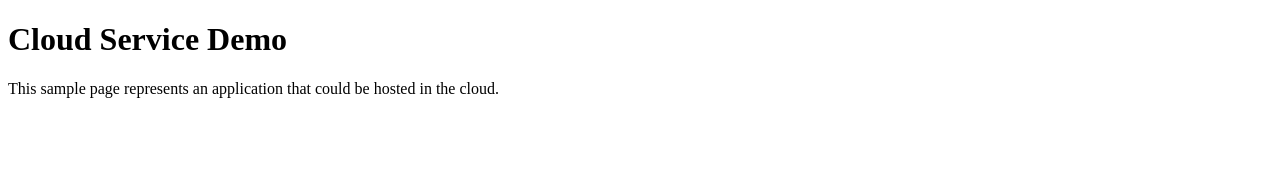
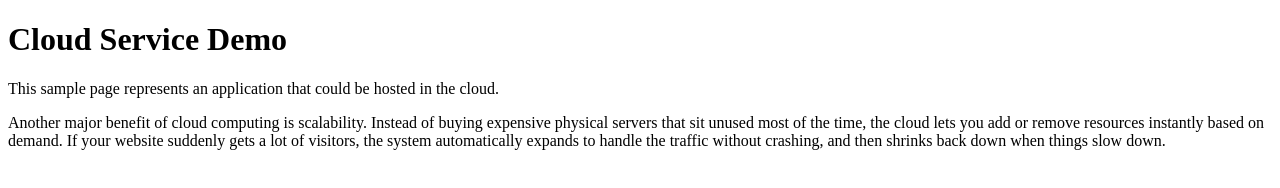
Before and after one commit to Nicolas-Kutik/cloud-service-demo, a plain HTML site: page cloud-service-demo/index.html in a window 1280 px wide. Drawn offline with Linux system fonts and the light colour scheme.

Commit message:
Describe a cloud computing benefit

```diff
--- a/cloud-service-demo/index.html
+++ b/cloud-service-demo/index.html
@@ -4,5 +4,6 @@
 <body>
 <h1>Cloud Service Demo</h1>
 <p>This sample page represents an application that could be hosted in the cloud.</p>
+<p>Another major benefit of cloud computing is scalability. Instead of buying expensive physical servers that sit unused most of the time, the cloud lets you add or remove resources instantly based on demand. If your website suddenly gets a lot of visitors, the system automatically expands to handle the traffic without crashing, and then shrinks back down when things slow down.</p>
 </body>
 </html>
```
